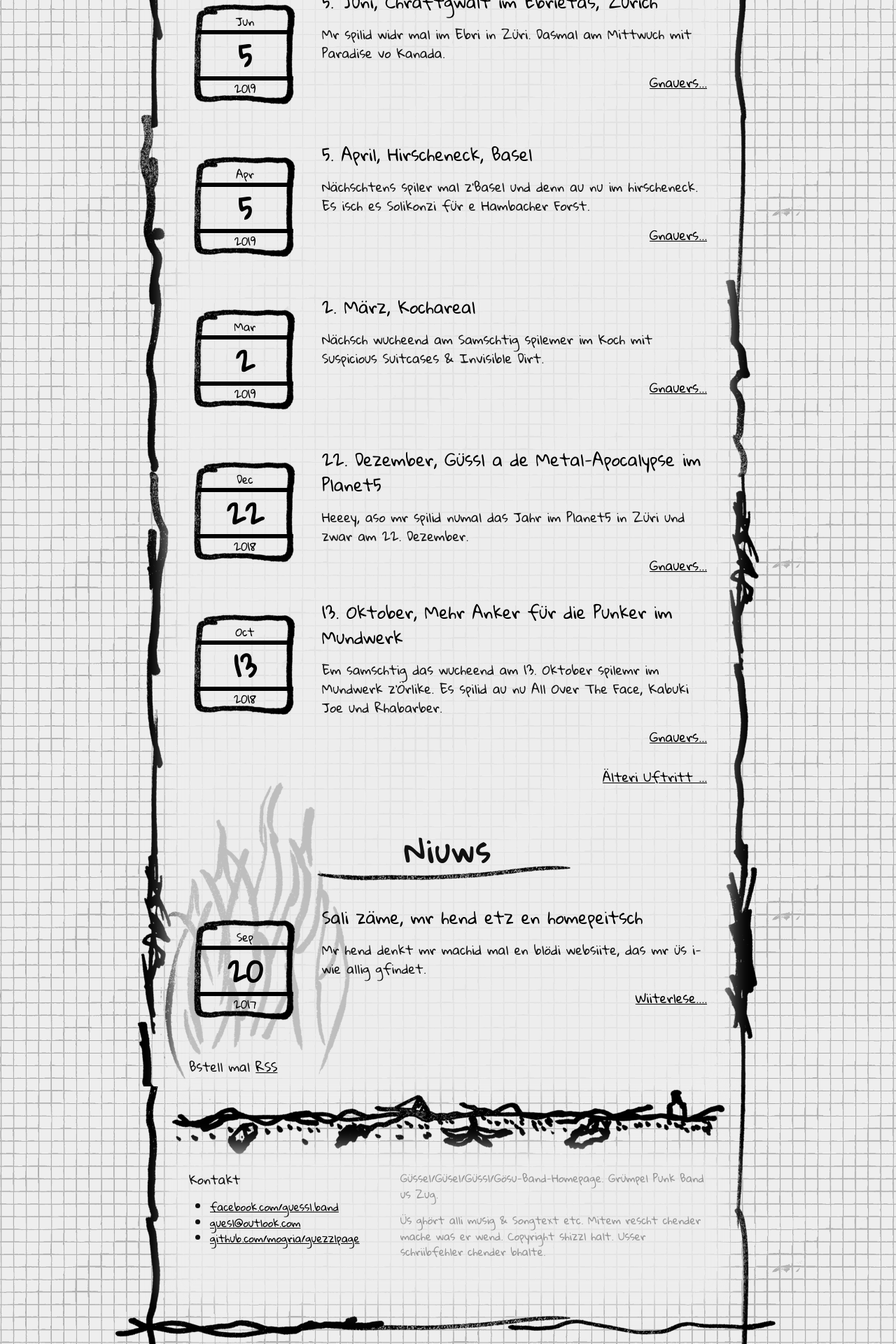
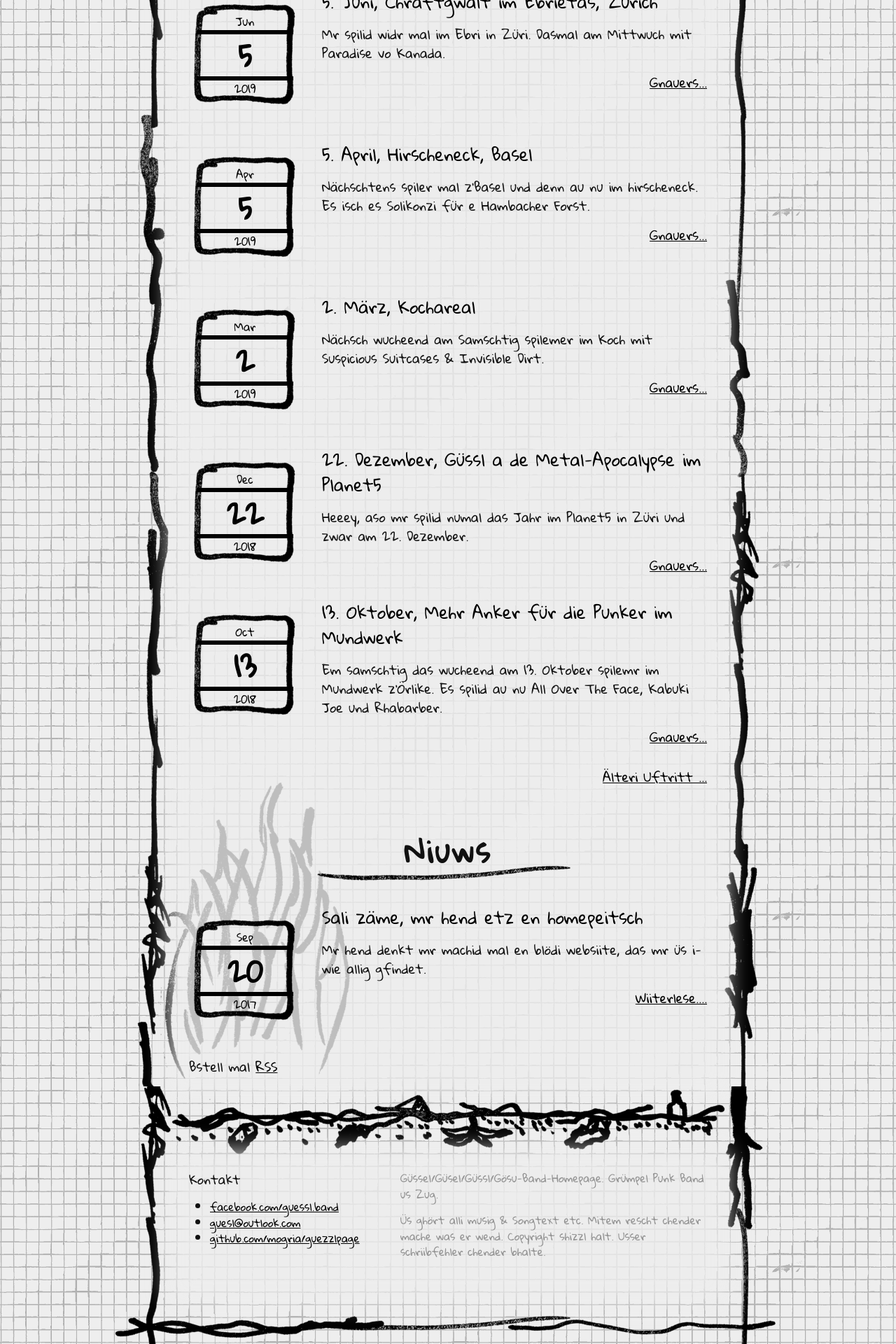
Before and after one commit to mogria/guezzlpage, a Jekyll site: the page built from index.html, in a window 1280 px wide. Shown: the part 671-2591 px from the top of the page at 70% size. Built offline with Jekyll 4.4.1, drawn with Linux system fonts in a browser that asks for light colours; the list of posts is cut into pages by our own code.

Commit message:
improve borders of footer

```diff
--- a/_sass/_layout.scss
+++ b/_sass/_layout.scss
@@ -102,9 +102,9 @@
 .site-footer {
     padding: $spacing-unit * 3 0;
     background-image: url('../img/footer.png')
-                    , url('../img/line-vertical-02.png')
+                    , url('../img/line-vertical-04.png')
                     , url('../img/line-vertical-03.png')
-                    , url('../img/line-vertical-09.png')
+                    , url('../img/line-vertical-06.png')
                     , url('../img/line-vertical-10.png')
                     , url('../img/line-horizontal-02.png')
                     , url('../img/line-horizontal-04.png')
```
